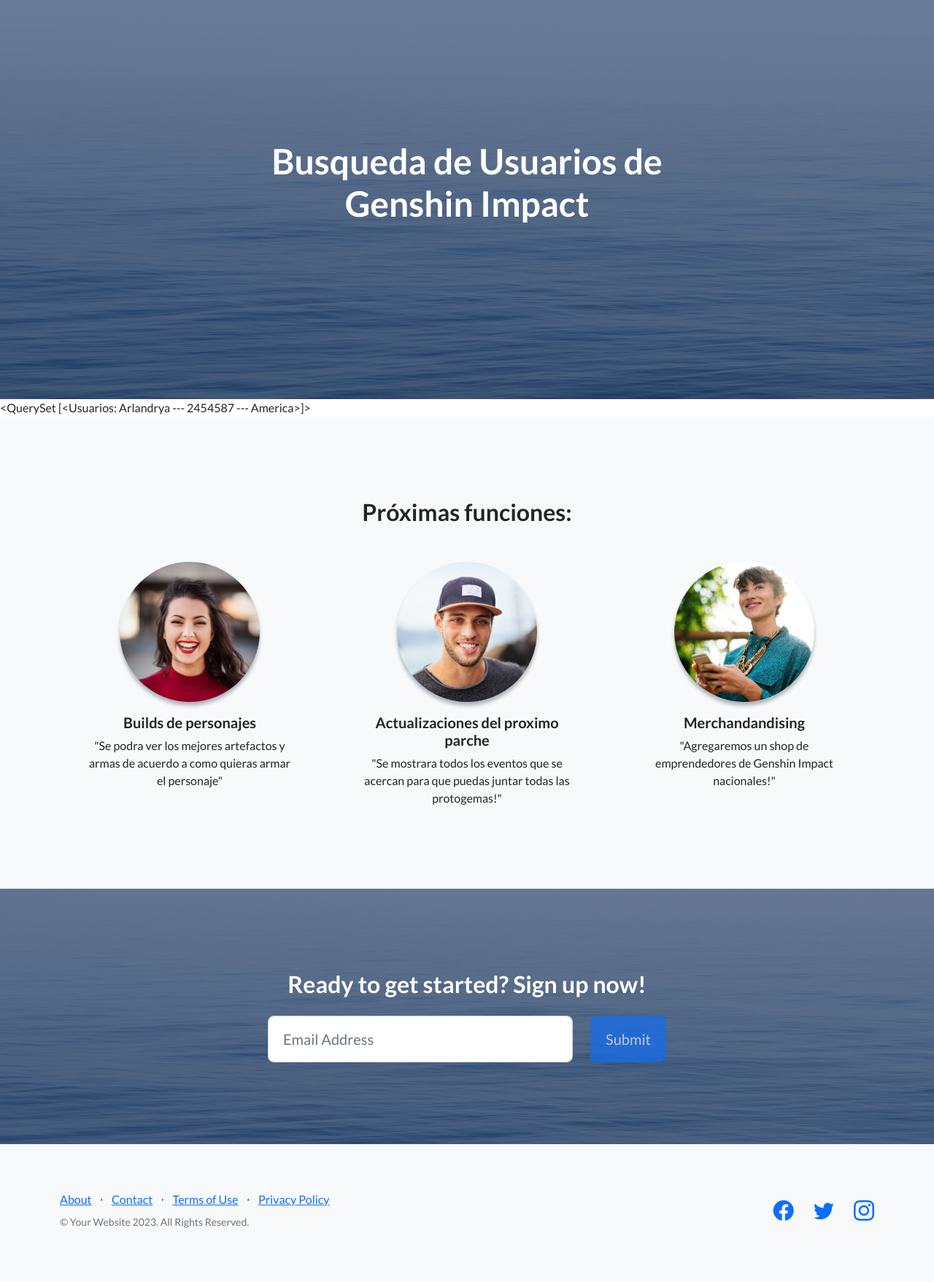
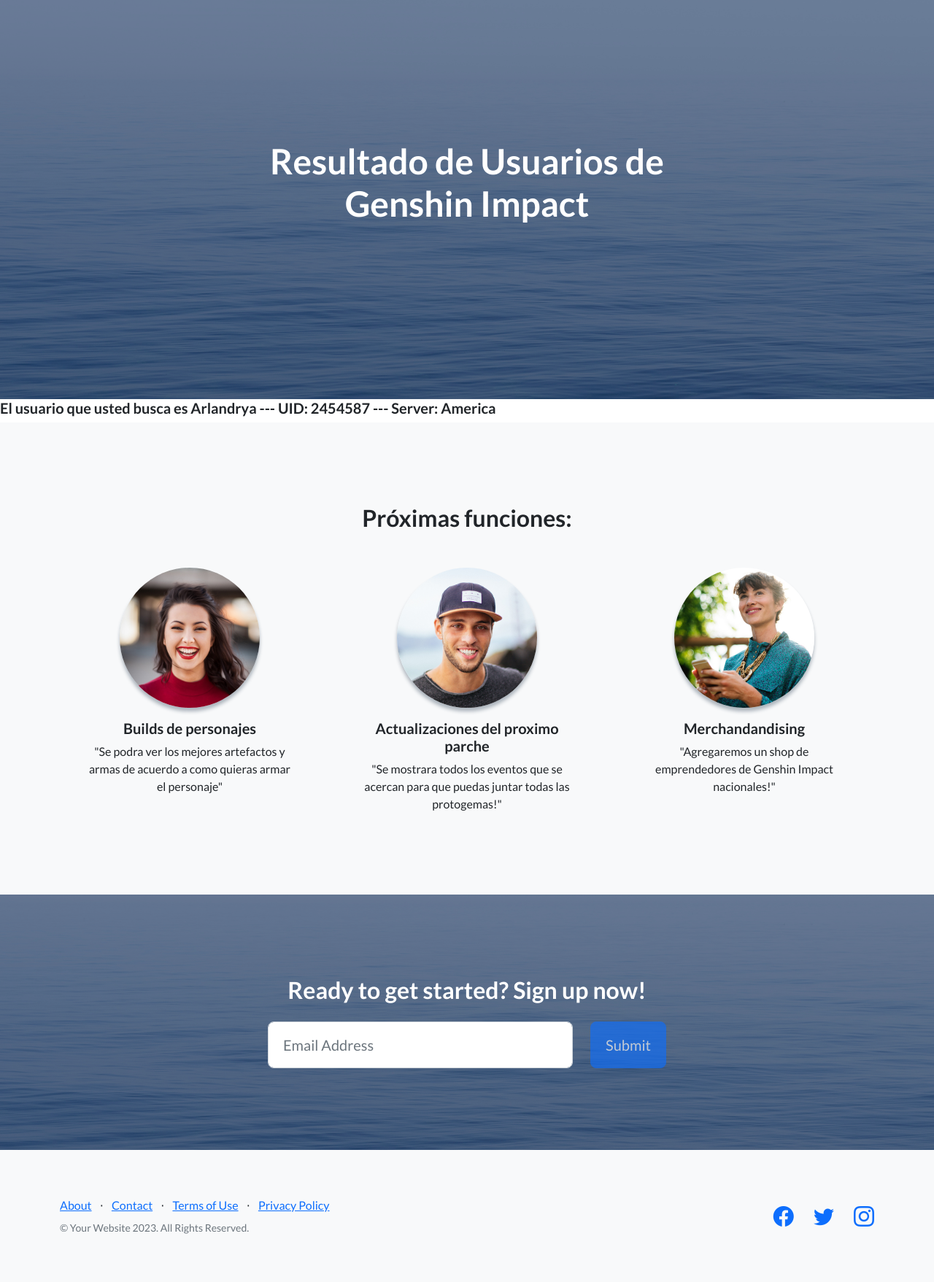
Before and after one commit to Arlandrya/Preentrega3, a Django app: template AppGI/templates/AppGI/resultados.html in a window 1280 px wide. Shown: the part 66-1823 px from the top of the page at 73% size. Before the commit the page ends 1749 px from the top, so only its background shows below. Run offline with Django 5.2, Linux system fonts and the light colour scheme; the template is opened without the code that fills it: values that come from a table or form of the project are taken from there, others are empty; data comes from the database, SQL or seed files in the repository; some libraries are stand-ins or nearby versions.

Commit message:
version 1.1 preentrega 3

```diff
--- a/AppGI/templates/AppGI/resultados.html
+++ b/AppGI/templates/AppGI/resultados.html
@@ -1,14 +1,19 @@
-
-
 {% extends "AppGI/padre.html" %}
 
 
 {% block titulo_principal %}
-Busqueda de Usuarios de Genshin Impact
+Resultado de Usuarios de Genshin Impact
 {% endblock %}
 
 {% block parrafo_form %}
 
-{{resultado}}
+{% for usuario in resultado %}
 
+<h5>El usuario que usted busca es {{usuario.usuario}} --- UID: {{usuario.uids}} --- Server: {{usuario.server}} </h5>
+
+{% empty %}
+
+    <p>   No hay usuario con esas caracteristicas.</p>
+
+{% endfor %}
 {% endblock %}
--- a/AppGI/views.py
+++ b/AppGI/views.py
@@ -103,6 +103,6 @@
 
     usuario = request.GET["usuario"]
 
-    resultado = Usuarios.objects.filter(nombre__iexact = usuario)
+    resultado = Usuarios.objects.filter(usuario = usuario)
 
     return render(request, "AppGI/resultados.html", {"resultado":resultado})
```
